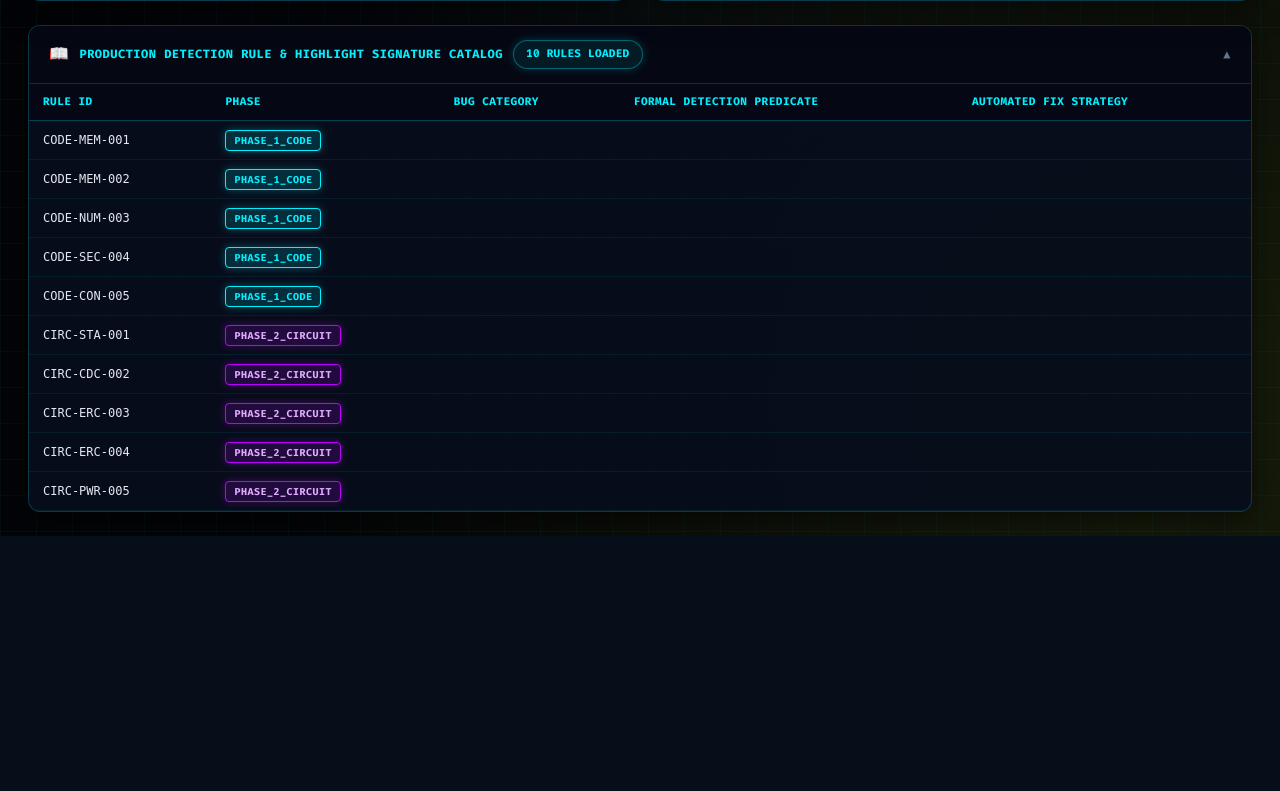
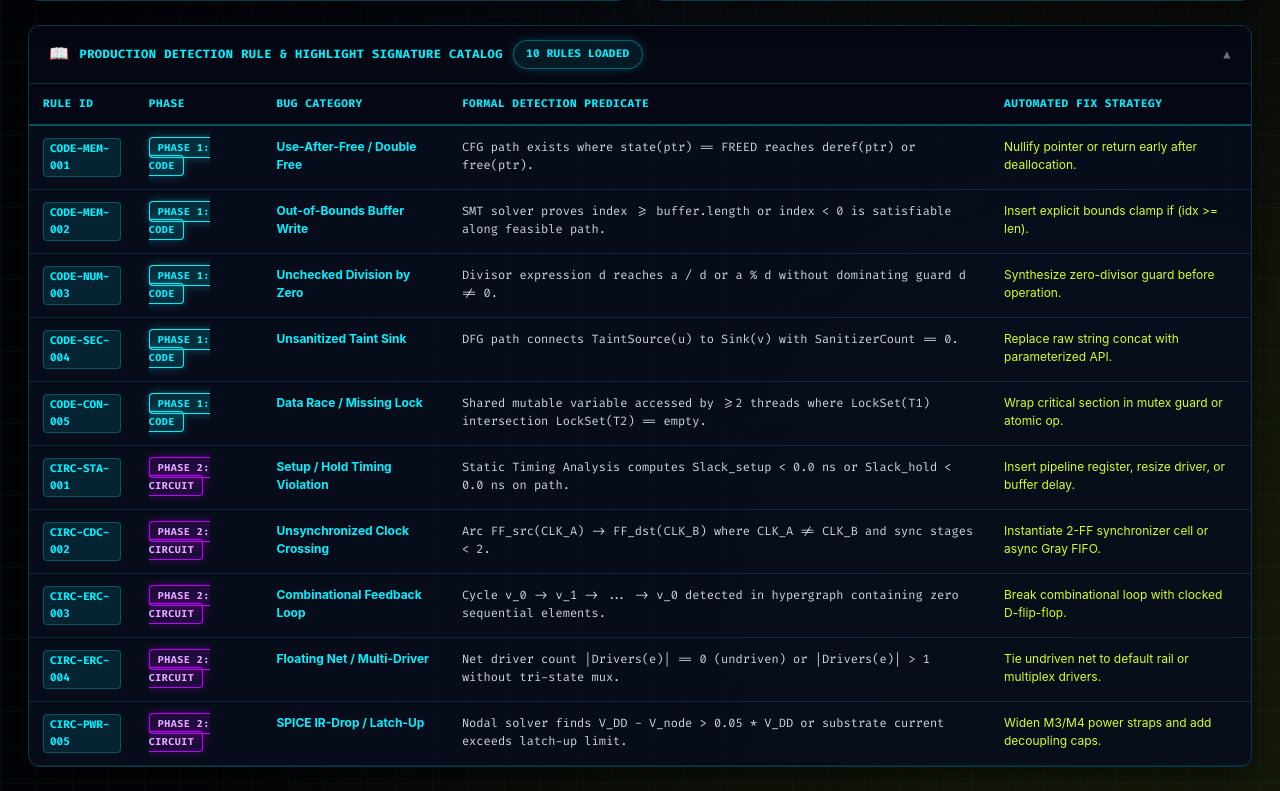
Before and after one commit to bhabanisoren16-ship-it/ai-bug-detection, a Flask app: page / in a window 1280 px wide. Shown: the part 1197-1988 px from the top of the page. Before the commit the page ends 1733 px from the top, so only its background shows below. Run offline with Flask 3, Linux system fonts and the light colour scheme.

Commit message:
fix: Populate Production Detection Rule Catalog table with proper field bindings and Cyberpunk styling

```diff
--- a/web/app.py
+++ b/web/app.py
@@ -1145,10 +1145,13 @@ def get_rules():
             "rule_id": rule.rule_id,
             "phase": rule.phase,
             "category": rule.category,
+            "bug_category": rule.category,
             "detection_predicate": rule.detection_predicate,
+            "formal_detection_predicate": rule.detection_predicate,
             "severity": rule.severity,
             "highlight_hex": rule.highlight_hex,
             "fix_strategy": rule.fix_strategy,
+            "automated_fix_strategy": rule.fix_strategy,
             "tags": rule.tags,
             "agans_rule": getattr(rule, "agans_rule", ""),
             "agans_summary": getattr(rule, "agans_summary", ""),
--- a/web/static/css/style.css
+++ b/web/static/css/style.css
@@ -813,26 +813,40 @@ body {
 }
 
 .catalog-table th {
-  background: #050814;
+  background: var(--bg-primary);
   color: #00f0ff;
-  border-bottom: 1px solid rgba(0, 240, 255, 0.25);
-  padding: 10px 14px;
+  border-bottom: 2px solid rgba(0, 240, 255, 0.3);
+  padding: 12px 14px;
   text-align: left;
   font-family: var(--font-mono);
   font-size: 11px;
   text-transform: uppercase;
-  letter-spacing: 0.5px;
+  letter-spacing: 0.6px;
 }
 
 .catalog-table td {
-  padding: 10px 14px;
-  border-bottom: 1px solid rgba(0, 240, 255, 0.08);
+  padding: 12px 14px;
+  border-bottom: 1px solid rgba(0, 240, 255, 0.12);
   font-size: 12px;
-  color: #e2e8f0;
+  color: var(--text-main);
+  vertical-align: top;
+  line-height: 1.5;
 }
 
 .catalog-table tr:hover td {
-  background: rgba(0, 240, 255, 0.04);
+  background: rgba(0, 240, 255, 0.05);
+}
+
+.catalog-table td code {
+  color: #00f0ff;
+  font-family: var(--font-mono);
+  font-size: 11px;
+  font-weight: 700;
+  background: rgba(0, 240, 255, 0.1);
+  padding: 2px 6px;
+  border-radius: 4px;
+  border: 1px solid rgba(0, 240, 255, 0.25);
+  display: inline-block;
 }
 
 .catalog-section.collapsed #catalog-body {
--- a/web/static/js/app.js
+++ b/web/static/js/app.js
@@ -568,13 +568,21 @@ async function loadCatalogRules() {
 
         let html = "";
         rules.forEach(r => {
+            const ruleId = r.rule_id || "";
+            const phase = r.phase || "";
+            const category = r.category || r.bug_category || "";
+            const predicate = r.detection_predicate || r.formal_detection_predicate || "";
+            const fix = r.fix_strategy || r.automated_fix_strategy || "";
+            const phaseLabel = phase === "PHASE_1_CODE" ? "Phase 1: Code" : "Phase 2: Circuit";
+            const phaseClass = phase === "PHASE_1_CODE" ? "info" : "purple";
+
             html += `
                 <tr>
-                    <td><code>${escapeHtml(r.rule_id)}</code></td>
-                    <td><span class="badge ${r.phase === 'PHASE_1_CODE' ? 'info' : 'purple'}">${escapeHtml(r.phase)}</span></td>
-                    <td><strong>${escapeHtml(r.bug_category)}</strong></td>
-                    <td style="font-family: monospace; font-size: 12px; color: #334155;">${escapeHtml(r.formal_detection_predicate)}</td>
-                    <td style="font-size: 12px; color: #15803d;">${escapeHtml(r.automated_fix_strategy)}</td>
+                    <td><code>${escapeHtml(ruleId)}</code></td>
+                    <td><span class="badge ${phaseClass}">${escapeHtml(phaseLabel)}</span></td>
+                    <td style="color: #00f0ff; font-weight: 700;">${escapeHtml(category)}</td>
+                    <td style="font-family: var(--font-mono); font-size: 12px; color: #cbd5e1;">${escapeHtml(predicate)}</td>
+                    <td style="font-size: 12px; color: #D4FF24;">${escapeHtml(fix)}</td>
                 </tr>
             `;
         });
--- a/web/templates/index.html
+++ b/web/templates/index.html
@@ -7,7 +7,7 @@
     <meta http-equiv="Pragma" content="no-cache">
     <meta http-equiv="Expires" content="0">
     <title>AI Bug Detection &amp; Highlighting System // Cyberpunk HUD</title>
-    <link rel="stylesheet" href="/static/css/style.css?v=4.0">
+    <link rel="stylesheet" href="/static/css/style.css?v=4.1">
     <link rel="preconnect" href="https://fonts.googleapis.com">
     <link rel="preconnect" href="https://fonts.gstatic.com" crossorigin>
     <link href="https://fonts.googleapis.com/css2?family=Fira+Code:wght@400;500;600;700&family=Inter:wght@400;500;600;700;800&display=swap" rel="stylesheet">
@@ -229,6 +229,6 @@
 
     </main>
 
-    <script src="/static/js/app.js?v=4.0"></script>
+    <script src="/static/js/app.js?v=4.1"></script>
 </body>
 </html>
```
